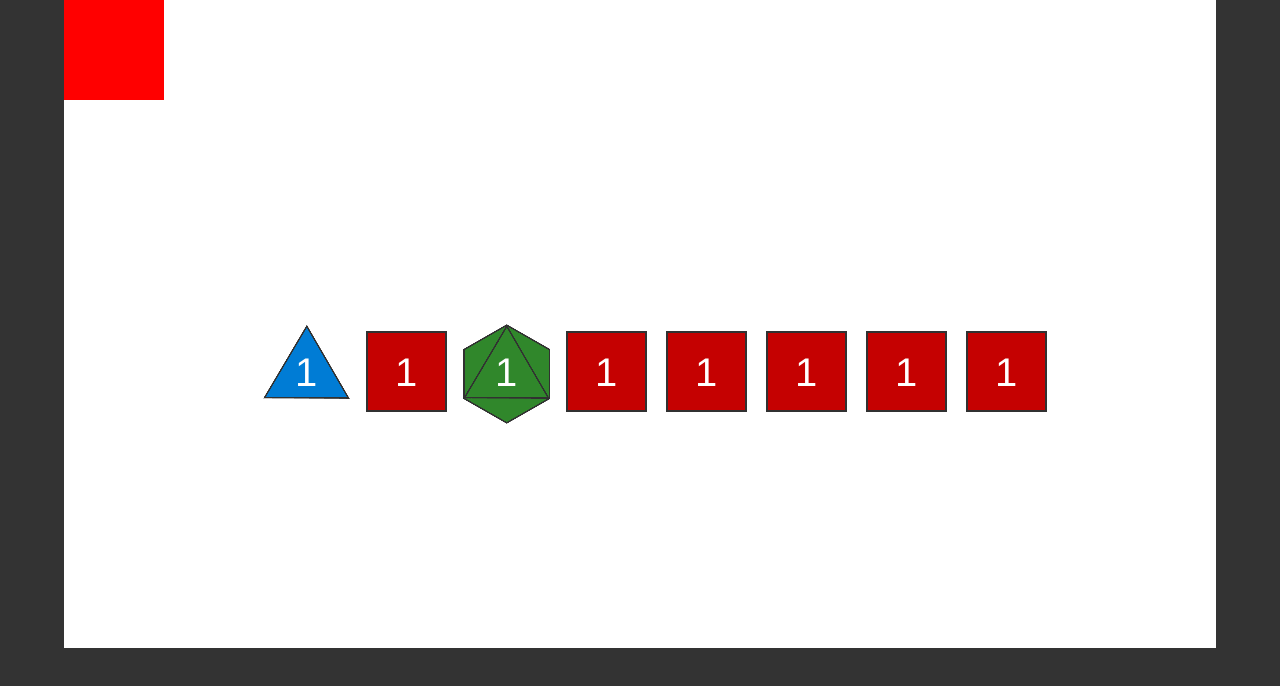
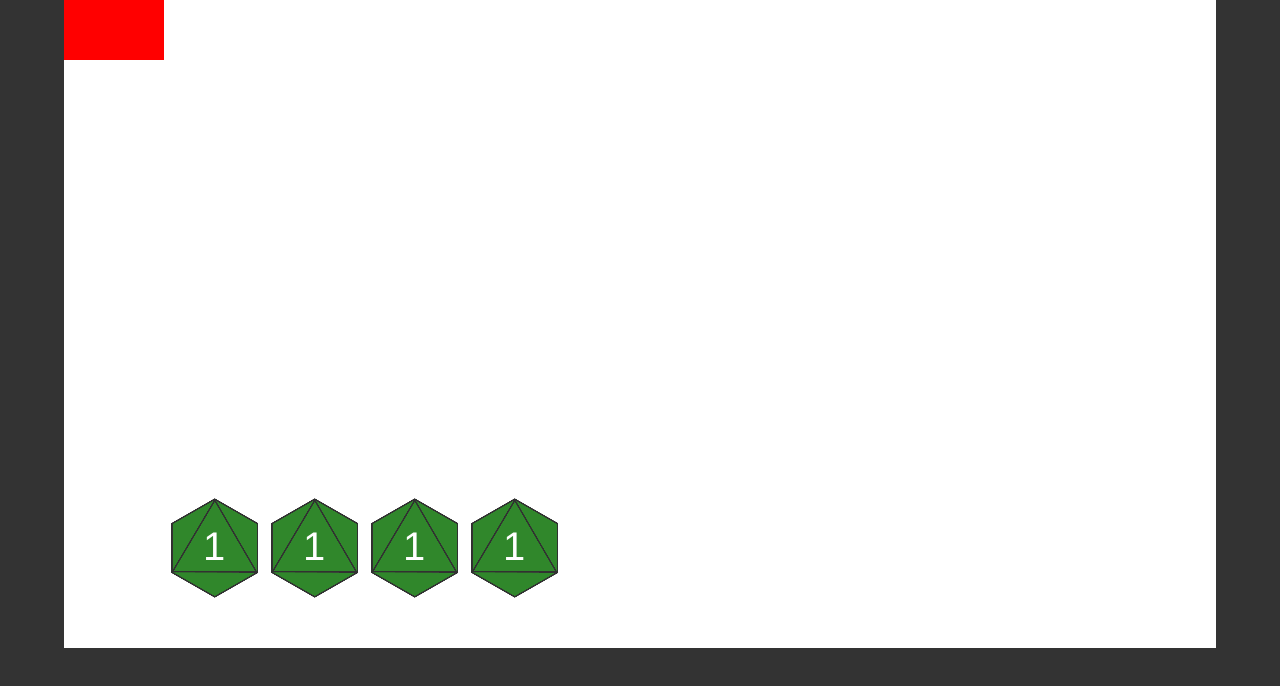
Before and after one commit to tim9009/ld41, a plain HTML site: page index.html in a window 1280 px wide. Drawn offline with Linux system fonts and the light colour scheme.

Commit message:
Add basic support for ships and player entity.

```diff
--- a/index.html
+++ b/index.html
@@ -54,7 +54,7 @@
 		<!--<script src="js/example.js" type="text/javascript"></script>-->
 		<script src="js/die_class.js" type="text/javascript"></script>
 		<script src="js/ship_class.js" type="text/javascript"></script>
-		<script src="js/test_entity.js" type="text/javascript"></script>
+		<script src="js/player.js" type="text/javascript"></script>
 
 		<script src="js/start.js" type="text/javascript"></script>
 	</body>
--- a/js/die_class.js
+++ b/js/die_class.js
@@ -11,19 +11,16 @@ function Die(dieType) {
 	switch(dieType) {
 		case 'd4':
 			this.faces = [1, 2, 3, 4];
-			this.shape = 'triangle';
 			this.sprite = new VroomSprite('sprites/d4.png', false, 0, 200, 200, 1, 0);
 			break;
 
 		case 'd6':
 			this.faces = [1, 2, 3, 4, 5, 6];
-			this.shape = 'square';
 			this.sprite = new VroomSprite('sprites/d6.png', false, 0, 200, 200, 1, 0);
 			break;
 
 		case 'd8':
 			this.faces = [1, 2, 3, 4, 5, 6, 7, 8];
-			this.shape = 'triangle';
 			this.sprite = new VroomSprite('sprites/d8.png', false, 0, 200, 200, 1, 0);
 			break;
 	}
@@ -36,6 +33,11 @@ function Die(dieType) {
 	this.rollDuration = this.baseRollDuration;
 	this.faceChangeInterval = this.baseFaceChangeInterval;
 	this.result = 1;
+
+	this.shake = {
+		x: 0,
+		y: 0,
+	};
 
 	// Load sprite for die type
 
@@ -79,11 +81,15 @@ Die.prototype.update = function(step) {
 			}
 
 			this.currentFaceShowing = newFace;
+			this.shake.x = Math.floor((Math.random() * 3) - 1);
+			this.shake.y = Math.floor((Math.random() * 3) - 1);
 		}
 	} else {
 		// TODO: Face shifting on an interval?
 		this.currentFaceShowing = this.result;
 		this.rolling = false;
+		this.shake.x = 0;
+		this.shake.y = 0;
 	}
 };
 
@@ -106,62 +112,49 @@ Die.prototype.roll = function(dieNumber) {
 
 	// Get a random die face result
 	this.result = this.getRandomFace();
-	console.log(this.result);
 };
 
 // Render function. Draws all elements related to this module to screen.
 Die.prototype.render = function(camera) {
-	// Draw currently showing face
-	Vroom.ctx.fillStyle = 'green';
+	var posWithShake = {
+		x: this.pos.x + this.shake.x,
+		y: this.pos.y + this.shake.y,
+	};
+
+	if(this.sprite) {
+		this.sprite.render(posWithShake, this.dim, this.dim);
+	}
 
 	if(this.rolling) {
-		Vroom.ctx.fillStyle = 'red';
+		Vroom.ctx.fillStyle = 'rgba(255, 255, 255, 0.5)';
+	} else {
+		Vroom.ctx.fillStyle = '#fff';
 	}
 
-	if(this.sprite) {
-		this.sprite.render(this.pos, this.dim, this.dim);
-	} else {
-		switch(this.shape) {
-			case 'triangle':
-				Vroom.ctx.beginPath();
-				Vroom.ctx.moveTo(this.pos.x, this.pos.y);
-				Vroom.ctx.lineTo(this.pos.x + this.dim.width, this.pos.y);
-				Vroom.ctx.lineTo(this.pos.x + this.halfDim.width, this.pos.y + this.dim.height);
-				Vroom.ctx.closePath();
-				Vroom.ctx.fill();
-				break;
-
-			case 'square':
-				Vroom.ctx.fillRect(this.pos.x, this.pos.y, this.dim.width, this.dim.height);
-				break;
-		}
-	}
-
-	Vroom.ctx.fillStyle = '#fff';
 	Vroom.ctx.textAlign = "center";
 	Vroom.ctx.font = "40px helvetica";
-	Vroom.ctx.fillText(this.currentFaceShowing, this.pos.x + this.halfDim.width, this.pos.y + this.halfDim.height + 12);
+	Vroom.ctx.fillText(this.currentFaceShowing, posWithShake.x + this.halfDim.width, posWithShake.y + this.halfDim.height + 12);
 };
 
 
-var die = new Die('d4'); Vroom.registerEntity(die);
-var die2 = new Die('d6'); Vroom.registerEntity(die2);
-die2.pos.x += 100;
+// var die = new Die('d4'); Vroom.registerEntity(die);
+// var die2 = new Die('d6'); Vroom.registerEntity(die2);
+// die2.pos.x += 100;
 
-var die3 = new Die('d8'); Vroom.registerEntity(die3);
-die3.pos.x += 200;
+// var die3 = new Die('d8'); Vroom.registerEntity(die3);
+// die3.pos.x += 200;
 
-var die4 = new Die('d6'); Vroom.registerEntity(die4);
-die4.pos.x += 300;
+// var die4 = new Die('d6'); Vroom.registerEntity(die4);
+// die4.pos.x += 300;
 
-var die5 = new Die('d6'); Vroom.registerEntity(die5);
-die5.pos.x += 400;
+// var die5 = new Die('d6'); Vroom.registerEntity(die5);
+// die5.pos.x += 400;
 
-var die6 = new Die('d6'); Vroom.registerEntity(die6);
-die6.pos.x += 500;
+// var die6 = new Die('d6'); Vroom.registerEntity(die6);
+// die6.pos.x += 500;
 
-var die7 = new Die('d6'); Vroom.registerEntity(die7);
-die7.pos.x += 600;
+// var die7 = new Die('d6'); Vroom.registerEntity(die7);
+// die7.pos.x += 600;
 
-var die8 = new Die('d6'); Vroom.registerEntity(die8);
-die8.pos.x += 700;
+// var die8 = new Die('d6'); Vroom.registerEntity(die8);
+// die8.pos.x += 700;
--- a/js/main.js
+++ b/js/main.js
@@ -1,33 +1,33 @@
 ////////////////////////////// GAME VARIABLES //////////////////////////////
 var gameData = {};
 
+// Game state
 var gameState = {
 	gameStarted: false,
 };
 
+// Constants
+var steps = {};
+steps.NONE = 'none';
+steps.START = 'start';
+steps.JUMP = 'jump';
+steps.ATTACK = 'attack';
+steps.DEFEND = 'defend';
+steps.REPAIR = 'repair';
+steps.WIN = 'win';
+steps.LOSE = 'lose';
+
+// Game session state
+var gameSessionState = {
+	started: false,
+	lastStep: steps.NONE,
+	currentStep: steps.START,
+};
+
 Vroom.mainUpdateLoopExtension = function() {
-	// A
-	if(Vroom.isKeyPressed(65)) {
-
+	// Update lastStep
+	if(gameSessionState.lastStep !== gameSessionState.currentStep) {
+		gameSessionState.lastStep = gameSessionState.currentStep;
 	}
 
-	// D
-	if(Vroom.isKeyPressed(68)) {
-
-	}
-
-	// W
-	if(Vroom.isKeyPressed(87)) {
-
-	}
-
-	// S
-	if(Vroom.isKeyPressed(83)) {
-
-	}
-
-	// SPACE
-	if(Vroom.isKeyPressed(32)) {
-
-	}
 };
--- /dev/null
+++ b/js/player.js
@@ -0,0 +1,94 @@
+var player = new VroomEntity(false);
+
+// Init function for module. NOTE: default arguments are placeholders and need to be replaced or defined.
+player.init = function() {
+	this.layer = 1;
+
+	this.dim = {
+		x: 0,
+		y: 0,
+	};
+
+	this.updateBounds();
+
+	this.pos = {
+		x: 0,
+		y: 0,
+	};
+
+	// Ship
+	this.ship = null;
+
+	// Register entity
+	Vroom.registerEntity(player);
+};
+
+// Update function. Handles all logic for objects related to this module.
+player.update = function(step) {
+	switch(gameSessionState.currentStep) {
+		// START
+		case steps.START:
+			// Create new ship if not defined
+			if(!this.ship) {
+				this.generateShip();
+				this.registerShip();
+			}
+
+			// Load dice pool
+			this.ship.deactivateAllDicePools();
+			this.ship.activateDicePool('jump');
+			break;
+
+		// JUMP
+		case steps.JUMP:
+			// Load dice pool
+			this.ship.deactivateAllDicePools();
+			this.ship.activateDicePool('jump');
+			break;
+
+		// ATTACK
+		case steps.ATTACK:
+			// Load dice pool
+			this.ship.deactivateAllDicePools();
+			this.ship.activateDicePool('attack');
+			break;
+
+		// DEFENSE
+		case steps.DEFEND:
+			// Load dice pool
+			this.ship.deactivateAllDicePools();
+			this.ship.activateDicePool('defense');
+			break;
+
+		// REPAIR
+		case steps.REPAIR:
+			// Load dice pool
+			this.ship.deactivateAllDicePools();
+			this.ship.activateDicePool('repair');
+			break;
+	}
+};
+
+player.generateShip = function() {
+	this.ship = new Ship(false, 'Rocinate', false, 50, 2, 3, 4, 2);
+};
+
+player.registerShip = function() {
+	Vroom.registerEntity(this.ship);
+};
+
+player.deregisterShip = function() {
+	Vroom.deregisterEntity(this.ship);
+};
+
+player.deleteShip = function() {
+	this.ship.destroy();
+};
+
+// Render function. Draws all elements related to this module to screen.
+player.render = function(camera) {
+
+};
+
+// Init call
+player.init();
--- a/js/ship_class.js
+++ b/js/ship_class.js
@@ -1,5 +1,5 @@
 // Constructor
-function Ship(npc, sprite, health, attackDice, defenseDice, jumpDice, repairDice) {
+function Ship(npc, name, sprite, health, attackDice, defenseDice, jumpDice, repairDice) {
 	// Extend VroomEntity NOTE: default arguments are placeholders and need to be replaced or defined.
 	VroomEntity.call(this);
 
@@ -9,6 +9,10 @@ function Ship(npc, sprite, health, attackDice, defenseDice, jumpDice, repairDice
 		//this.sprite = new VroomSprite('sprites/' + sprite.name, sprite.animated, sprite.frameLength, this.dim.width, this.dim.height, sprite.frames, 0);
 	}
 
+	// General
+	this.npc = npc;
+	this.name = name;
+
 	// Ship health points
 	this.health = health;
 
@@ -17,6 +21,8 @@ function Ship(npc, sprite, health, attackDice, defenseDice, jumpDice, repairDice
 	this.defenseDice = [];
 	this.jumpDice = [];
 	this.repairDice = [];
+
+	this.diceSpacing = 0;
 
 	// Number of dice
 	this.numberOfAttackDice = attackDice;
@@ -47,21 +53,26 @@ Ship.prototype.init = function() {
 		y: 0,
 	};
 
+	this.diceAreaPos = {
+		x: 100,
+		y: Vroom.dim.height - 150,
+	};
+
 	// Initiate dice pools
 	for(var i = 0; i < this.numberOfAttackDice; i++) {
-		this.addAttackDie();
+		this.addAttackDie('d6');
 	}
 
 	for(var i = 0; i < this.numberOfDefenseDice; i++) {
-		this.addDefenseDie();
+		this.addDefenseDie('d4');
 	}
 
 	for(var i = 0; i < this.numberOfJumpDice; i++) {
-		this.addJumpDie();
+		this.addJumpDie('d8');
 	}
 
 	for(var i = 0; i < this.numberOfRepairDice; i++) {
-		this.addRepairDie();
+		this.addRepairDie('d6');
 	}
 };
 
@@ -71,26 +82,38 @@ Ship.prototype.update = function(step) {
 };
 
 // Add new die to a attack dice pool
-Ship.prototype.addAttackDie = function() {
-	this.attackDice.push(new Die('d6'));
+Ship.prototype.addAttackDie = function(dieType) {
+	var die = new Die(dieType);
+	die.pos.x = this.diceAreaPos.x + ((this.diceSpacing + die.dim.width) * this.attackDice.length);
+	die.pos.y = this.diceAreaPos.y;
+	this.attackDice.push(die);
 };
 
 // Add new die to a defense dice pool
-Ship.prototype.addDefenseDie = function() {
-	this.defenseDice.push(new Die('d6'));
+Ship.prototype.addDefenseDie = function(dieType) {
+	var die = new Die(dieType);
+	die.pos.x = this.diceAreaPos.x + ((this.diceSpacing + die.dim.width) * this.defenseDice.length);
+	die.pos.y = this.diceAreaPos.y;
+	this.defenseDice.push(die);
 };
 
 // Add new die to a jump dice pool
-Ship.prototype.addJumpDie = function() {
-	this.jumpDice.push(new Die('d6'));
+Ship.prototype.addJumpDie = function(dieType) {
+	var die = new Die(dieType);
+	die.pos.x = this.diceAreaPos.x + ((this.diceSpacing + die.dim.width) * this.jumpDice.length);
+	die.pos.y = this.diceAreaPos.y;
+	this.jumpDice.push(die);
 };
 
 // Add new die to a repair dice pool
-Ship.prototype.addRepairDie = function() {
-	this.repairDice.push(new Die('d6'));
+Ship.prototype.addRepairDie = function(dieType) {
+	var die = new Die(dieType);
+	die.pos.x = this.diceAreaPos.x + ((this.diceSpacing + die.dim.width) * this.repairDice.length);
+	die.pos.y = this.diceAreaPos.y;
+	this.repairDice.push(die);
 };
 
-// Remove die from a die pool
+// Remove die from a dice pool
 Ship.prototype.removeDie = function(dicePoolName) {
 	switch(dicePoolName) {
 		case 'attack':
@@ -111,8 +134,8 @@ Ship.prototype.removeDie = function(dicePoolName) {
 	}
 };
 
-// Activate a die pool
-Ship.prototype.activatePool = function(dicePoolName) {
+// Register all dice in a dice pool
+Ship.prototype.activateDicePool = function(dicePoolName) {
 	switch(dicePoolName) {
 		case 'attack':
 			for(var attackDie in this.attackDice) {
@@ -140,33 +163,76 @@ Ship.prototype.activatePool = function(dicePoolName) {
 	}
 };
 
+// Deactivate all dice pools
+Ship.prototype.deactivateAllDicePools = function() {
+	var allDice = this.attackDice.concat(this.defenseDice, this.jumpDice, this.repairDice);
+
+	for(var die in allDice) {
+		Vroom.deregisterEntity(allDice[die]._id);
+	}
+};
+
 // Roll dice in a die pool
 Ship.prototype.rollDice = function(dicePoolName) {
 	switch(dicePoolName) {
 		case 'attack':
+			for(var attackDieIndex = 0; attackDieIndex < this.attackDice.length; attackDieIndex++) {
+				this.attackDice[attackDieIndex].roll(attackDieIndex);
+			}
+			break;
+
+		case 'defense':
+			for(var defenseDieIndex = 0; defenseDieIndex < this.defenseDice.length; defenseDieIndex++) {
+				this.defenseDice[defenseDieIndex].roll(defenseDieIndex);
+			}
+			break;
+
+		case 'jump':
+			for(var jumpDieIndex = 0; jumpDieIndex < this.jumpDice.length; jumpDieIndex++) {
+				this.jumpDice[jumpDieIndex].roll(jumpDieIndex);
+			}
+			break;
+
+		case 'repair':
+			for(var repairDieIndex = 0; repairDieIndex < this.repairDice.length; repairDieIndex++) {
+				this.repairDice[repairDieIndex].roll(repairDieIndex);
+			}
+			break;
+	}
+
+	return this.countDicePool(dicePoolName);
+};
+
+Ship.prototype.countDicePool = function(dicePoolName) {
+	var count = 0;
+
+	switch(dicePoolName) {
+		case 'attack':
 			for(var attackDie in this.attackDice) {
-				this.attackDice[attackDie].roll();
+				count += this.attackDice[attackDie].result;
 			}
 			break;
 
 		case 'defense':
 			for(var defenseDie in this.defenseDice) {
-				this.defenseDice[defenseDie].roll();
+				count += this.defenseDice[defenseDie].result;
 			}
 			break;
 
 		case 'jump':
 			for(var jumpDie in this.jumpDice) {
-				this.jumpDice[jumpDie].roll();
+				count += this.jumpDice[jumpDie].result;
 			}
 			break;
 
 		case 'repair':
 			for(var repairDie in this.repairDice) {
-				this.repairDice[repairDie].roll();
+				count += this.repairDice[repairDie].result;
 			}
 			break;
 	}
+
+	return count;
 };
 
 // Render function. Draws all elements related to this module to screen.
@@ -174,3 +240,13 @@ Ship.prototype.render = function(camera) {
 	Vroom.ctx.fillStyle = 'red';
 	Vroom.ctx.fillRect(this.pos.x, this.pos.y, this.dim.width, this.dim.height);
 };
+
+// Destroy all parts of ship properly
+Ship.prototype.destroy = function() {
+	// Delete all dice
+	var allDice = this.attackDice.concat(this.defenseDice, this.jumpDice, this.repairDice);
+
+	for(var die in allDice) {
+		Vroom.deleteEntity(allDice[die]._id);
+	}
+};
--- a/js/test_entity.js
+++ /dev/null
@@ -1,72 +0,0 @@
-var testEntity = new VroomEntity(false);
-
-// Init function for module. NOTE: default arguments are placeholders and need to be replaced or defined.
-testEntity.init = function() {
-	this.layer = 1;
-
-	this.dim = {
-		width: 100,
-		height: 100,
-	};
-
-	this.updateBounds();
-
-	this.pos = {
-		x: 0,
-		y: 0,
-	};
-
-	this.vel = {
-		x: 0,
-		y: 0,
-	};
-
-	this.speed = 1;
-
-	this.attributeOne = "Hello World";
-
-	// Register entity
-	Vroom.registerEntity(testEntity);
-};
-
-// Collision event function. Is called every tick the entity is colliding.
-testEntity.onCollision = function(target) {
-
-};
-
-testEntity.handleInput = function(step) {
-	var aPressed = Vroom.isKeyPressed(65);
-	var wPressed = Vroom.isKeyPressed(87);
-	var dPressed = Vroom.isKeyPressed(68);
-	var sPressed = Vroom.isKeyPressed(83);
-
-	if(aPressed) {
-		this.pos.x -= this.speed;
-	}
-
-	if(dPressed) {
-		this.pos.x += this.speed;
-	}
-
-	if(wPressed) {
-		this.pos.y -= this.speed;
-	}
-
-	if(sPressed) {
-		this.pos.y += this.speed;
-	}
-};
-
-// Update function. Handles all logic for objects related to this module.
-testEntity.update = function(step) {
-	this.handleInput(step);
-};
-
-// Render function. Draws all elements related to this module to screen.
-testEntity.render = function(camera) {
-	Vroom.ctx.fillStyle = 'red';
-	Vroom.ctx.fillRect(this.pos.x, this.pos.y, this.dim.width, this.dim.height);
-};
-
-// Init call
-testEntity.init();
```
